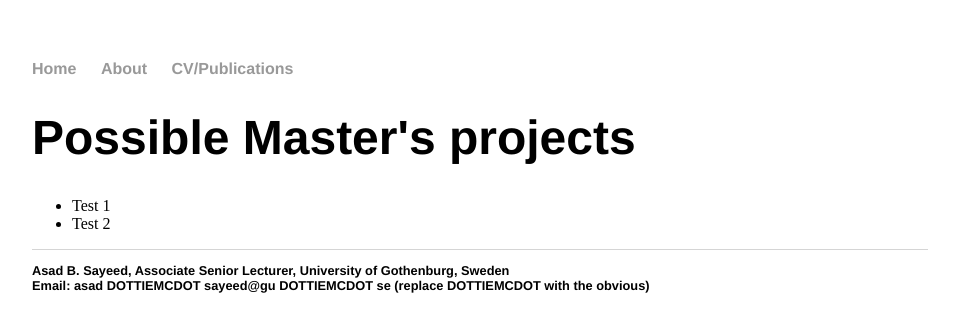
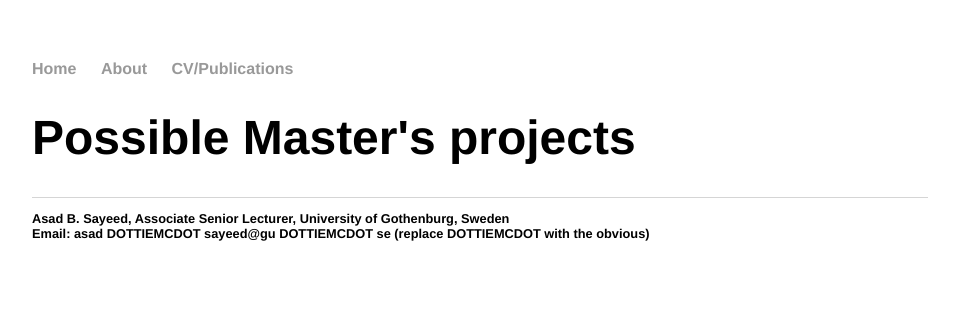
Before and after one commit to asayeed/asayeed.github.io, a Jekyll site: the page built from mastersprojects.html, in a window 1280 px wide. Shown: the top 332 px of the page, without its empty margins (160-1119 px from the left). Built offline with Jekyll 4.4.1, drawn with Linux system fonts in a browser that asks for light colours.

Commit message:
Update mastersprojects.html

```diff
--- a/mastersprojects.html
+++ b/mastersprojects.html
@@ -3,9 +3,12 @@ layout: default
 title: Possible Master's projects with Asad Sayeed
 ---
 <div class="blurb">
-	<h1>Possible Master's projects</h1>
-	<ul>
-    <li>Test 1</li>
-    <li>Test 2</li>
-  </ul>
+  <h1>Possible Master's projects</h1>
+	{% for tpc in site.mastersproject %}
+  <h2>{{ post.title }}</h2>
+
+	<div class="topic">
+  	{{ post.content }}
+	</div>
+	{% endfor %}
 </div><!-- /.blurb -->
```
